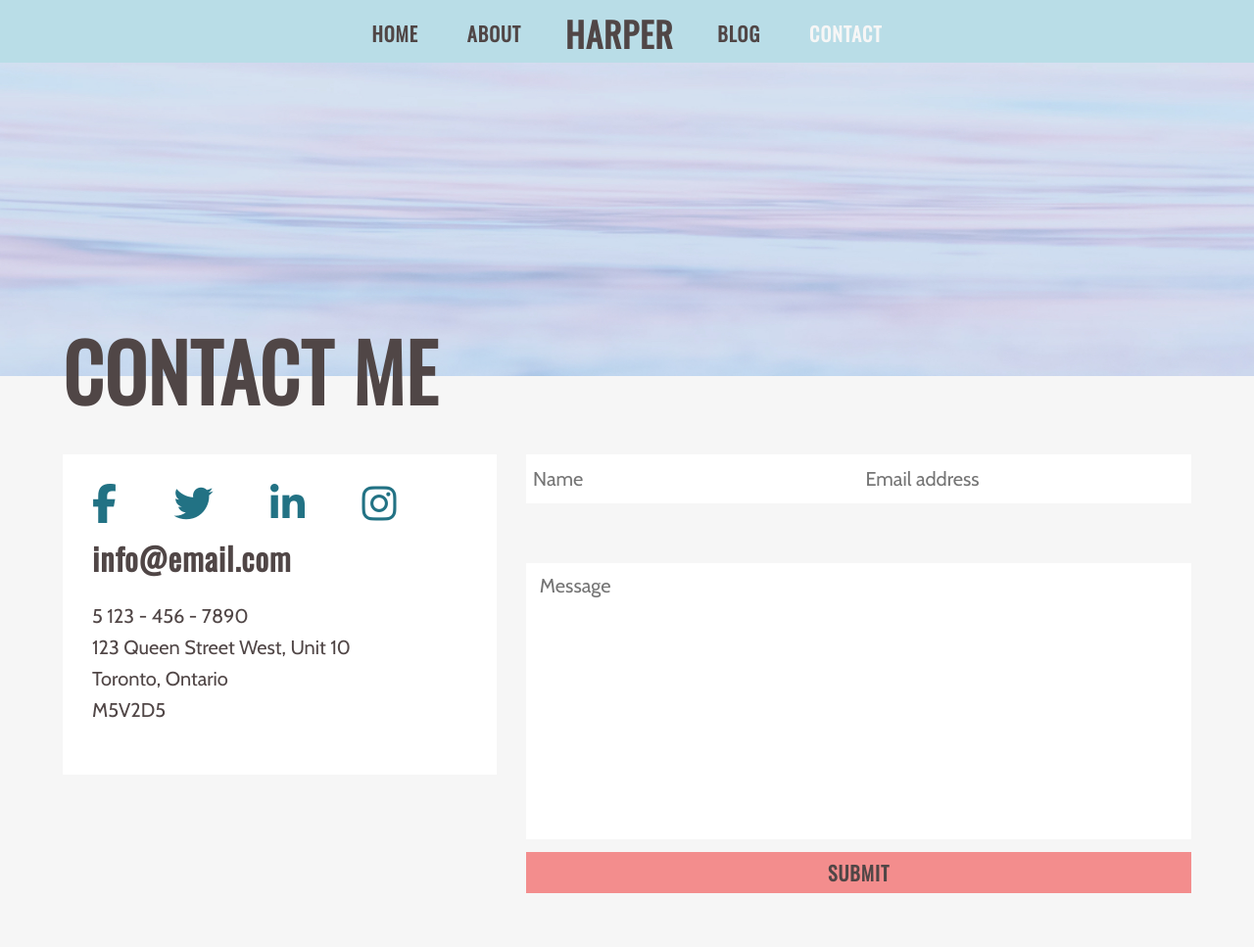
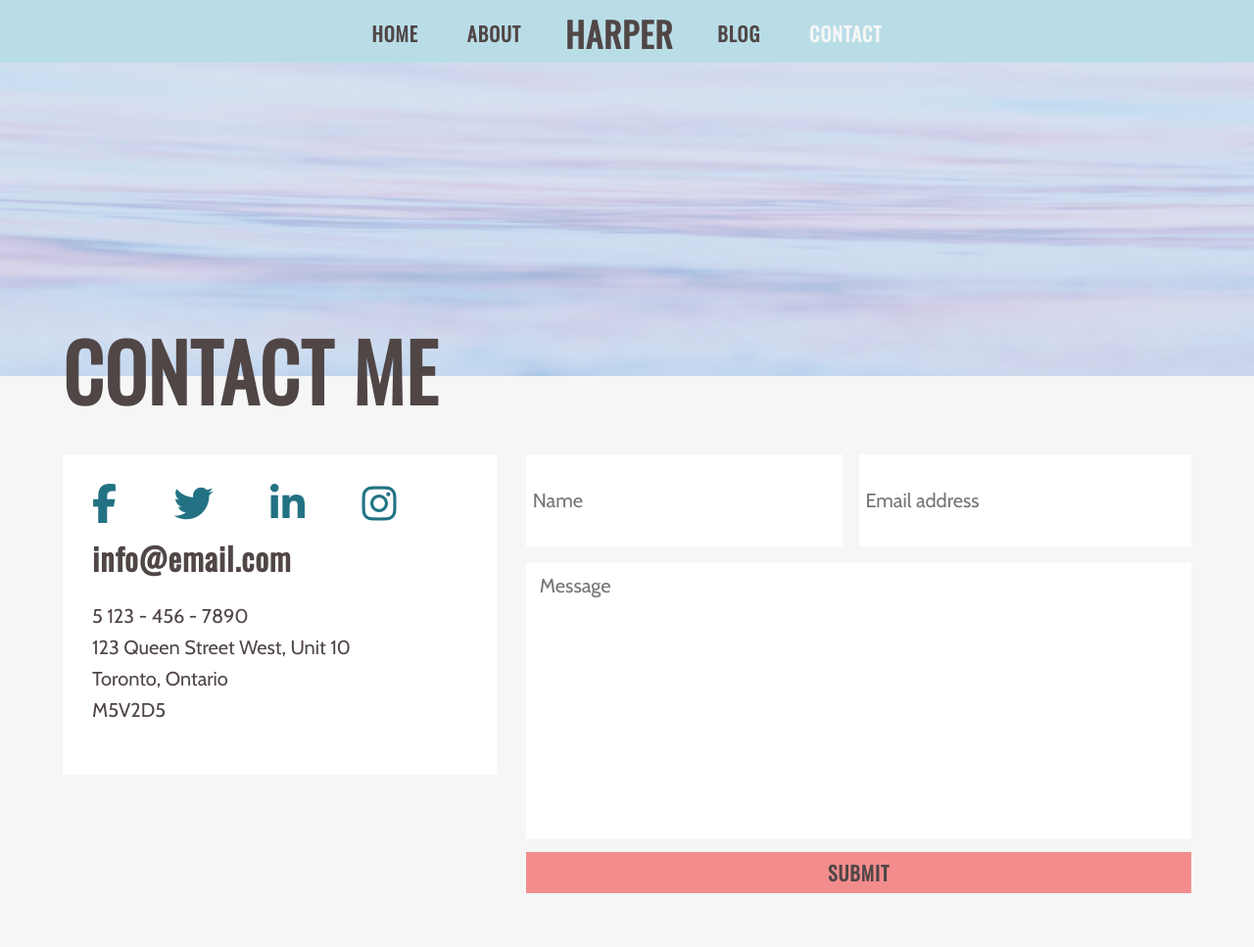
Before and after one commit to Ania-M-Pienio/Harper, a plain HTML site: page contact.html in a window 1280 px wide. Shown: the top 967 px of the page at 98% size. Drawn offline with nearby package versions, Linux system fonts and the light colour scheme.

Commit message:
minor touches

```diff
--- a/styles/scss/domains/pages/_contact.scss
+++ b/styles/scss/domains/pages/_contact.scss
@@ -50,6 +50,7 @@
       padding: $blog;
       @include tablet-mode-por {
         margin-right: 0;
+        border-bottom: 5px solid $background-dark;
       }
       .info-content {
         h3,
@@ -105,14 +106,18 @@
           height: 100px;
         }
         .name {
+          @include mobile-mode-lan {
             width: 100%;
             height: 50px;
             margin-bottom: 2%;
             padding-right: 0;
           }
+        }
         .email {
+          @include mobile-mode-lan {
             width: 100%;
             height: 50px;
+          }
         }
       }
       .form-comment {
```
Also changed, not shown: styles/styles.css. Lines whose indentation alone changed are shown as unchanged.
